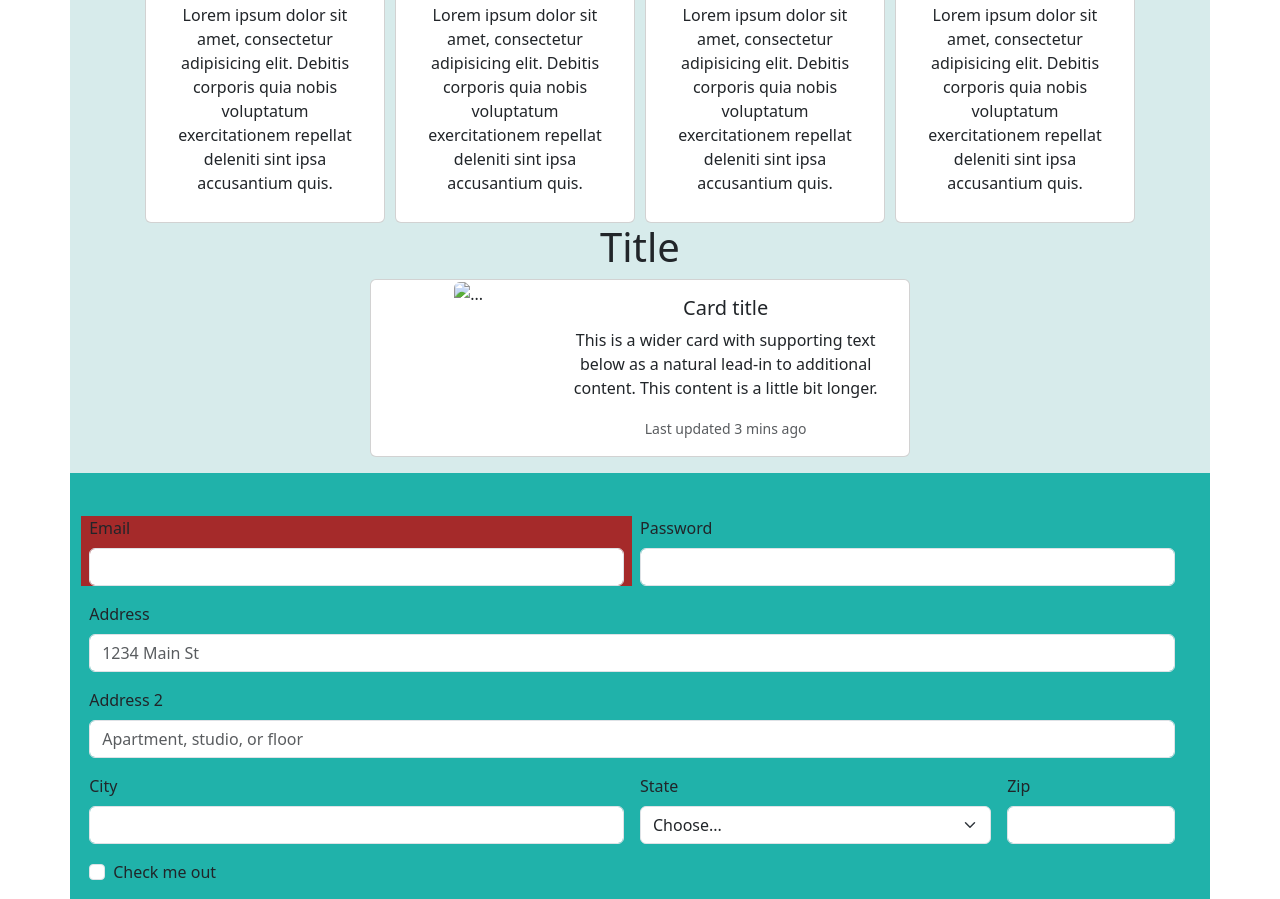
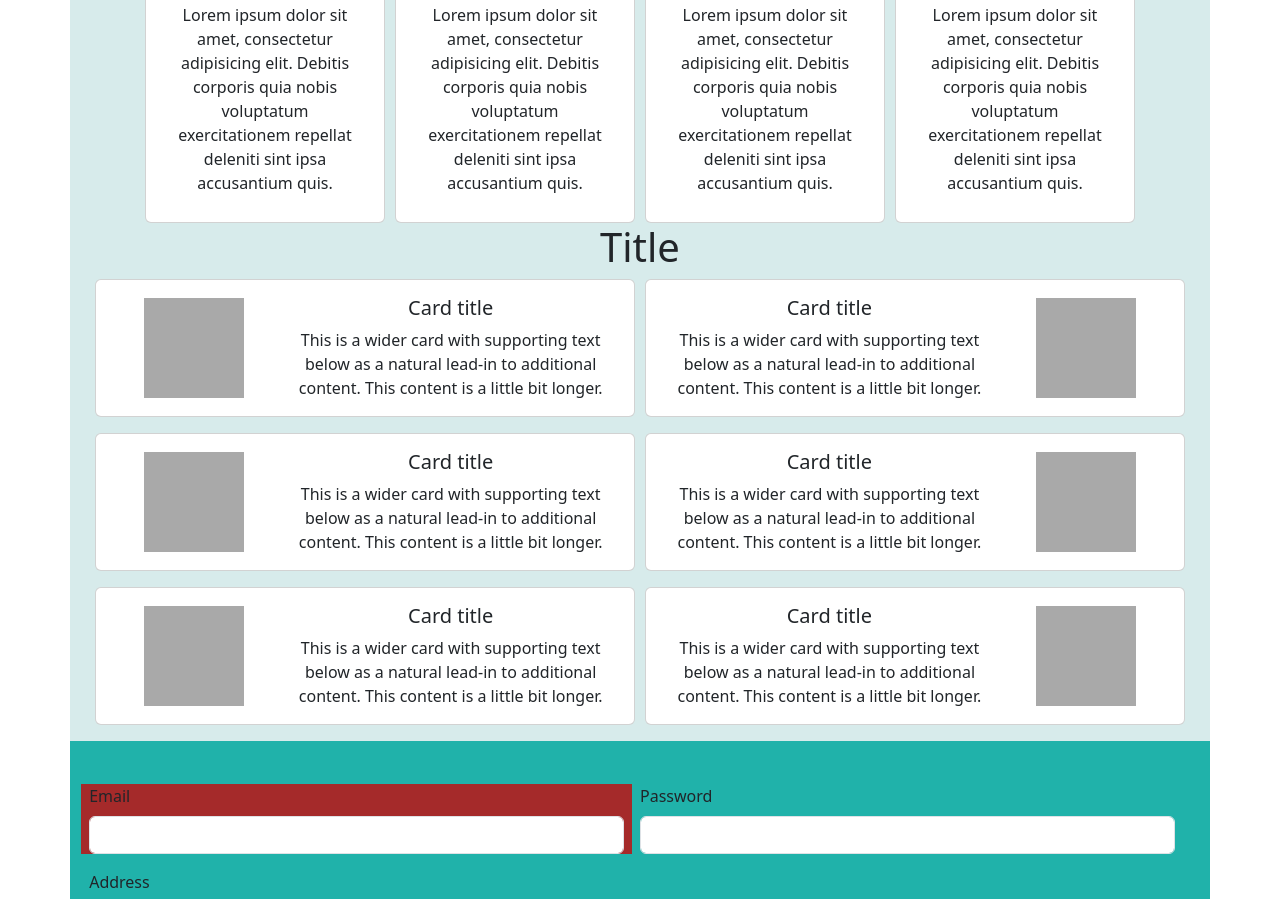
Before and after one commit to PatriciaKAssano/fiap-fintech, a plain HTML site: page index.html in a window 1280 px wide. Shown: the part 577-1476 px from the top of the page. Drawn offline with nearby package versions, Linux system fonts and the light colour scheme.

Commit message:
add horizontal cards

```diff
--- a/index.html
+++ b/index.html
@@ -104,8 +104,9 @@
           <h1>Title</h1>
           <div class="card mb-3" style="max-width: 540px">
             <div class="row g-0">
-              <div class="col-md-4">
-                <img src="..." class="img-fluid rounded-start" alt="..." />
+              <div class="col-md-4 icon-wrapper">
+                <!--<img src="..." class="img-fluid rounded-start" alt="..." />-->
+                <div class="icon"></div>
               </div>
               <div class="col-md-8">
                 <div class="card-body">
@@ -115,15 +116,106 @@
                     lead-in to additional content. This content is a little bit
                     longer.
                   </p>
+                </div>
+              </div>
+            </div>
+          </div>
+
+          <div class="card mb-3" style="max-width: 540px">
+            <div class="row g-0 reverse">
+              <div class="col-md-4 icon-wrapper">
+                <!--<img src="..." class="img-fluid rounded-start" alt="..." />-->
+                <div class="icon"></div>
+              </div>
+              <div class="col-md-8">
+                <div class="card-body">
+                  <h5 class="card-title">Card title</h5>
                   <p class="card-text">
-                    <small class="text-body-secondary"
-                      >Last updated 3 mins ago</small
-                    >
+                    This is a wider card with supporting text below as a natural
+                    lead-in to additional content. This content is a little bit
+                    longer.
                   </p>
                 </div>
               </div>
             </div>
           </div>
+
+          <div class="card mb-3" style="max-width: 540px">
+            <div class="row g-0">
+              <div class="col-md-4 icon-wrapper">
+                <!--<img src="..." class="img-fluid rounded-start" alt="..." />-->
+                <div class="icon"></div>
+              </div>
+              <div class="col-md-8">
+                <div class="card-body">
+                  <h5 class="card-title">Card title</h5>
+                  <p class="card-text">
+                    This is a wider card with supporting text below as a natural
+                    lead-in to additional content. This content is a little bit
+                    longer.
+                  </p>
+                </div>
+              </div>
+            </div>
+          </div>
+
+          <div class="card mb-3" style="max-width: 540px">
+            <div class="row g-0 reverse">
+              <div class="col-md-4 icon-wrapper">
+                <!--<img src="..." class="img-fluid rounded-start" alt="..." />-->
+                <div class="icon"></div>
+              </div>
+              <div class="col-md-8">
+                <div class="card-body">
+                  <h5 class="card-title">Card title</h5>
+                  <p class="card-text">
+                    This is a wider card with supporting text below as a natural
+                    lead-in to additional content. This content is a little bit
+                    longer.
+                  </p>
+                </div>
+              </div>
+            </div>
+          </div>
+
+          <div class="card mb-3" style="max-width: 540px">
+            <div class="row g-0">
+              <div class="col-md-4 icon-wrapper">
+                <!--<img src="..." class="img-fluid rounded-start" alt="..." />-->
+                <div class="icon"></div>
+              </div>
+              <div class="col-md-8">
+                <div class="card-body">
+                  <h5 class="card-title">Card title</h5>
+                  <p class="card-text">
+                    This is a wider card with supporting text below as a natural
+                    lead-in to additional content. This content is a little bit
+                    longer.
+                  </p>
+                </div>
+              </div>
+            </div>
+          </div>
+
+          <div class="card mb-3" style="max-width: 540px">
+            <div class="row g-0 reverse">
+              <div class="col-md-4 icon-wrapper">
+                <!--<img src="..." class="img-fluid rounded-start" alt="..." />-->
+                <div class="icon"></div>
+              </div>
+              <div class="col-md-8">
+                <div class="card-body">
+                  <h5 class="card-title">Card title</h5>
+                  <p class="card-text">
+                    This is a wider card with supporting text below as a natural
+                    lead-in to additional content. This content is a little bit
+                    longer.
+                  </p>
+                </div>
+              </div>
+            </div>
+          </div>
+
         </div>
 
         <!--FORM-->
--- a/styles.css
+++ b/styles.css
@@ -133,6 +133,16 @@ h1 {
 
 .horizontal-cards {
   justify-content: center;
+  gap: 0 10px;
+}
+
+.icon-wrapper {
+  display: flex;
+  align-items: center;
+}
+
+.reverse {
+  flex-direction: row-reverse;
 }
 
 .form-wrapper {
```
